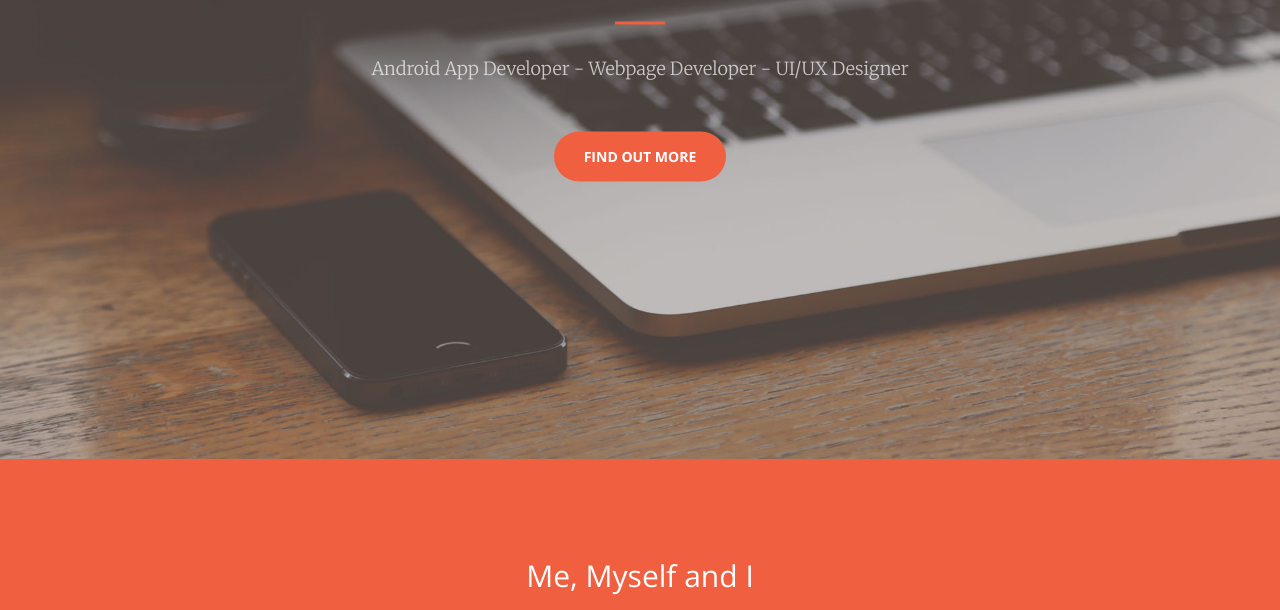
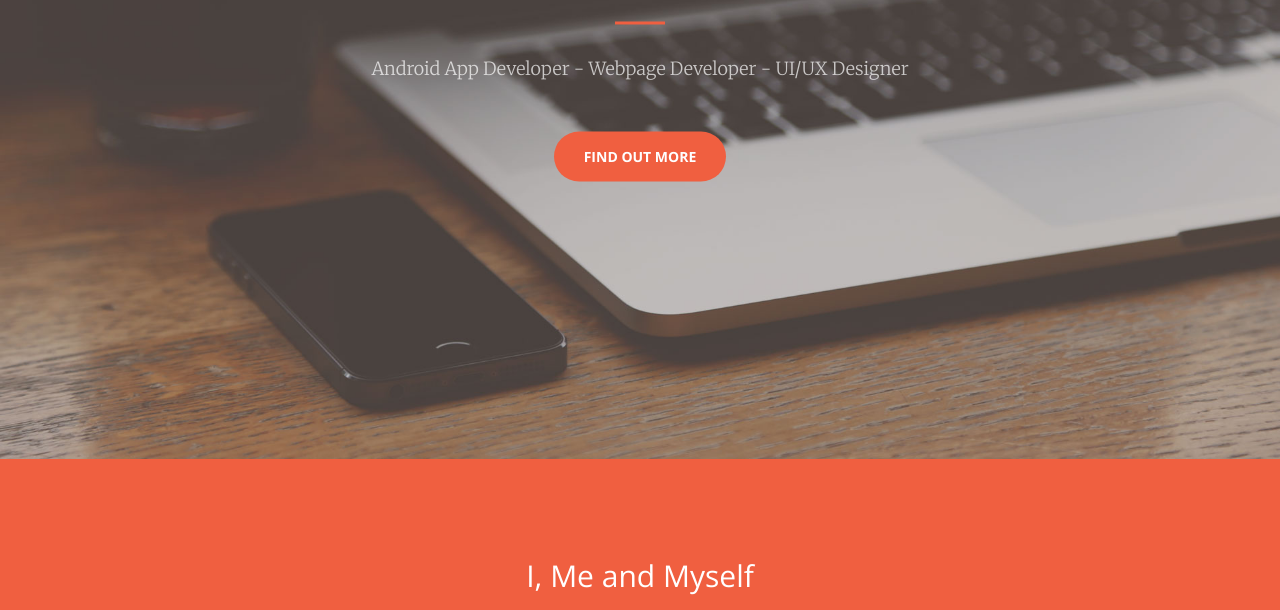
Before and after one commit to SudhansuBarik/sudhansubarik.github.io, a website: page index.html in a window 1280 px wide. Shown: the part 341-951 px from the top of the page. Drawn offline with nearby package versions, Linux system fonts and the light colour scheme.

Commit message:
Updated "Me, Myself and I" to "I, Me and Myself"

```diff
--- a/index.html
+++ b/index.html
@@ -90,7 +90,7 @@
         <div class="container">
             <div class="row">
                 <div class="col-lg-8 col-lg-offset-2 text-center">
-                    <h2 class="section-heading">Me, Myself and I</h2>
+                    <h2 class="section-heading">I, Me and Myself</h2>
                     <hr class="light">
                     <p class="text-faded">Hi! My name is Sudhansu and I work as a freelancer. I have my base of operations at Rourkela, Odisha. I am a full-time Android App Developer but cool-looking webpages intrigued me to dive into the field of Webpage Development. When I am not coding, you can find me working on Micro-UAVs or playing video games.</p>
                     <a href="#services" class="page-scroll btn btn-default btn-xl sr-button">Get Started!</a>
```
